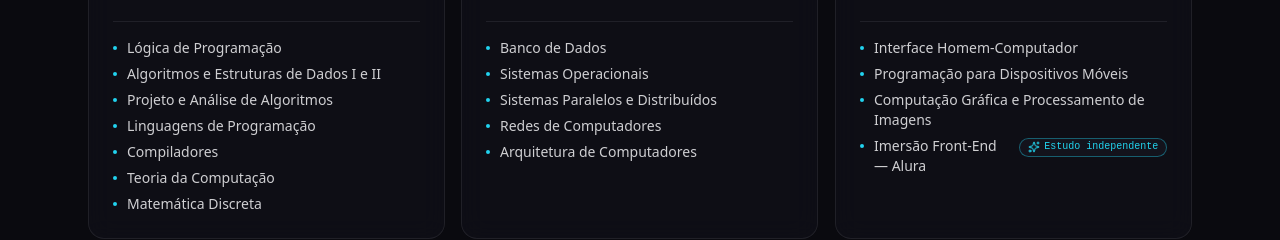
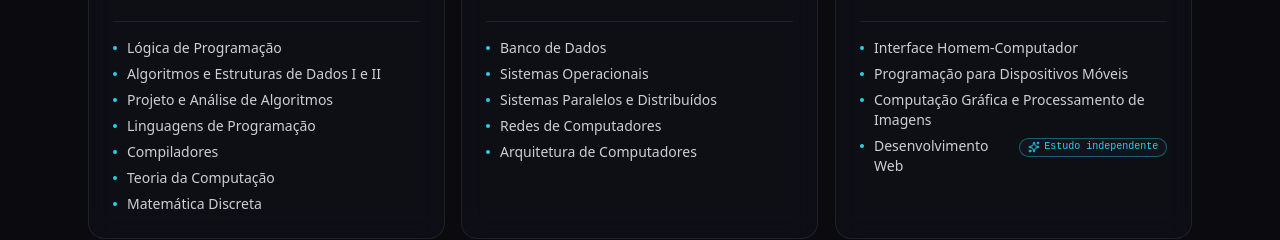
Before and after one commit to lukinhapdm/lucasmagalhaes.dev, a React (Vite) app: page / in a window 1280 px wide. Shown: the part 5220-5460 px from the top of the page. Built offline with nearby package versions, Linux system fonts and the light colour scheme; a web font is replaced by a local one.

Commit message:
content(knowledge): estudo independente como conceito (Desenvolvimento Web) em vez do nome do curso

```diff
--- a/src/data/knowledge.ts
+++ b/src/data/knowledge.ts
@@ -31,7 +31,7 @@ export const knowledgeAreas: KnowledgeArea[] = [
 
 /** Estudos feitos por conta própria: entram na lista do card da área, com selo próprio. */
 export const selfStudies: SelfStudy[] = [
-  { id: 'frontendImmersion', area: 'interfaces' },
+  { id: 'webDevelopment', area: 'interfaces' },
   { id: 'ddd', area: 'engineering' },
   { id: 'ragFineTuning', area: 'data' },
   { id: 'promptEngineering', area: 'data' },
--- a/src/locales/en.json
+++ b/src/locales/en.json
@@ -229,7 +229,7 @@
     "selfStudy": {
       "badge": "Self-study",
       "items": {
-        "frontendImmersion": "Front-End Immersion — Alura",
+        "webDevelopment": "Web Development",
         "ddd": "Domain-Driven Design (DDD)",
         "ragFineTuning": "RAG and LLM fine-tuning",
         "promptEngineering": "Prompt engineering"
--- a/src/locales/pt.json
+++ b/src/locales/pt.json
@@ -229,7 +229,7 @@
     "selfStudy": {
       "badge": "Estudo independente",
       "items": {
-        "frontendImmersion": "Imersão Front-End — Alura",
+        "webDevelopment": "Desenvolvimento Web",
         "ddd": "Domain-Driven Design (DDD)",
         "ragFineTuning": "RAG e fine-tuning de LLMs",
         "promptEngineering": "Prompt engineering"
```
